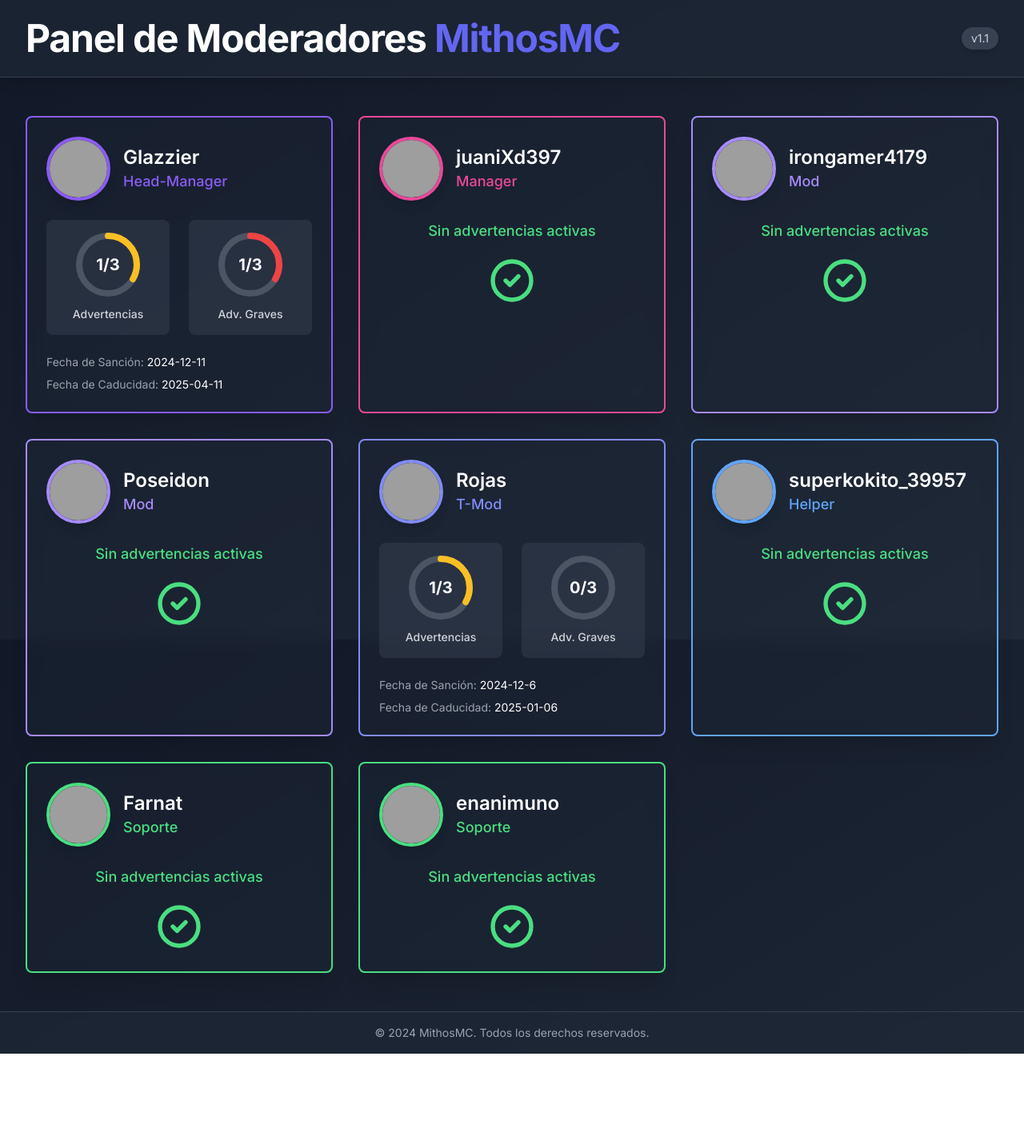
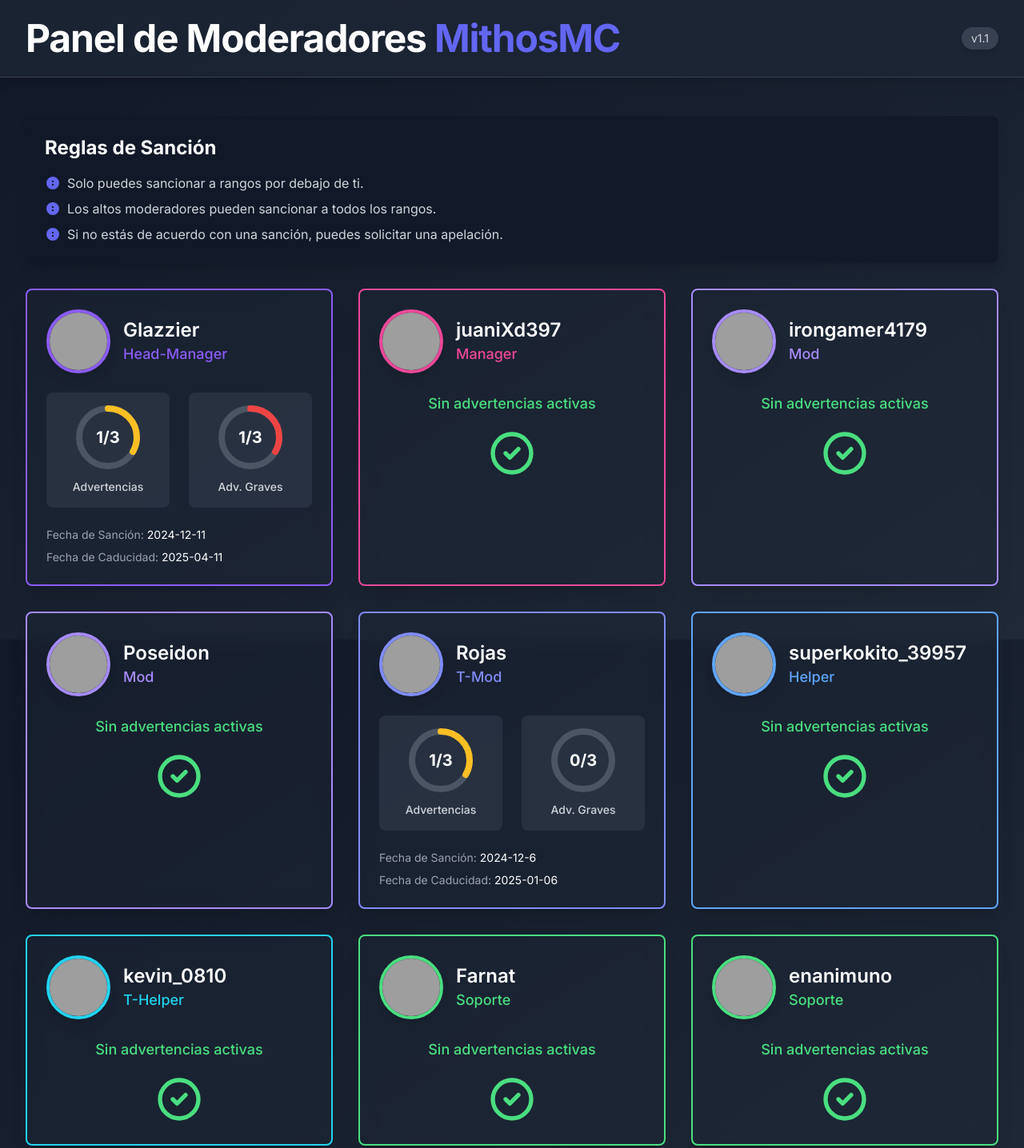
Before and after one commit to ValkyrieOS/Mithos-Mods, a plain HTML site: page index.html in a window 1280 px wide. Shown: the top 1436 px of the page at 80% size. Before the commit the page ends 1318 px from the top, so only its background shows below. Drawn offline with nearby package versions, Linux system fonts and the light colour scheme; grey boxes are pictures that could not be loaded.

Commit message:
Add sanction rules section to index.html and update moderator data

```diff
--- a/index.html
+++ b/index.html
@@ -71,6 +71,24 @@
         </header>
         <main class="flex-grow">
           <div class="max-w-7xl mx-auto py-12 px-4 sm:px-6 lg:px-8">
+            <!-- Reglas de Sanción -->
+            <div class="bg-gray-900 bg-opacity-80 p-6 rounded-lg mb-8 shadow-lg">
+              <h2 class="text-2xl font-bold text-white mb-4">Reglas de Sanción</h2>
+              <ul class="list-disc list-inside text-gray-300 space-y-2">
+                <li class="flex items-center">
+                  <svg class="w-5 h-5 text-primary mr-2" fill="currentColor" viewBox="0 0 20 20"><path d="M10 2a8 8 0 100 16 8 8 0 000-16zm1 11h-2v-2h2v2zm0-4h-2V7h2v2z" /></svg>
+                  Solo puedes sancionar a rangos por debajo de ti.
+                </li>
+                <li class="flex items-center">
+                  <svg class="w-5 h-5 text-primary mr-2" fill="currentColor" viewBox="0 0 20 20"><path d="M10 2a8 8 0 100 16 8 8 0 000-16zm1 11h-2v-2h2v2zm0-4h-2V7h2v2z" /></svg>
+                  Los altos moderadores pueden sancionar a todos los rangos.
+                </li>
+                <li class="flex items-center">
+                  <svg class="w-5 h-5 text-primary mr-2" fill="currentColor" viewBox="0 0 20 20"><path d="M10 2a8 8 0 100 16 8 8 0 000-16zm1 11h-2v-2h2v2zm0-4h-2V7h2v2z" /></svg>
+                  Si no estás de acuerdo con una sanción, puedes solicitar una apelación.
+                </li>
+              </ul>
+            </div>
             <div
               id="moderatorsGrid"
               class="grid grid-cols-1 sm:grid-cols-2 lg:grid-cols-3 gap-8"
@@ -200,6 +218,15 @@
           rank: "Soporte",
           avatar:
             "https://cdn.discordapp.com/avatars/940591714303893565/cc375c5ff24b136b29cfafa7600e85e0.webp?size=4096",
+        },
+        {
+          id: "9",
+          name: "kevin_0810",
+          warnings: 0,
+          severeWarnings: 0,
+          rank: "T-Helper",
+          avatar:
+            "https://cdn.discordapp.com/avatars/1207513252075020352/ea7976318698ab04c5a88c5fe5976aea.webp?size=4096",
         },
       ];
 
```
